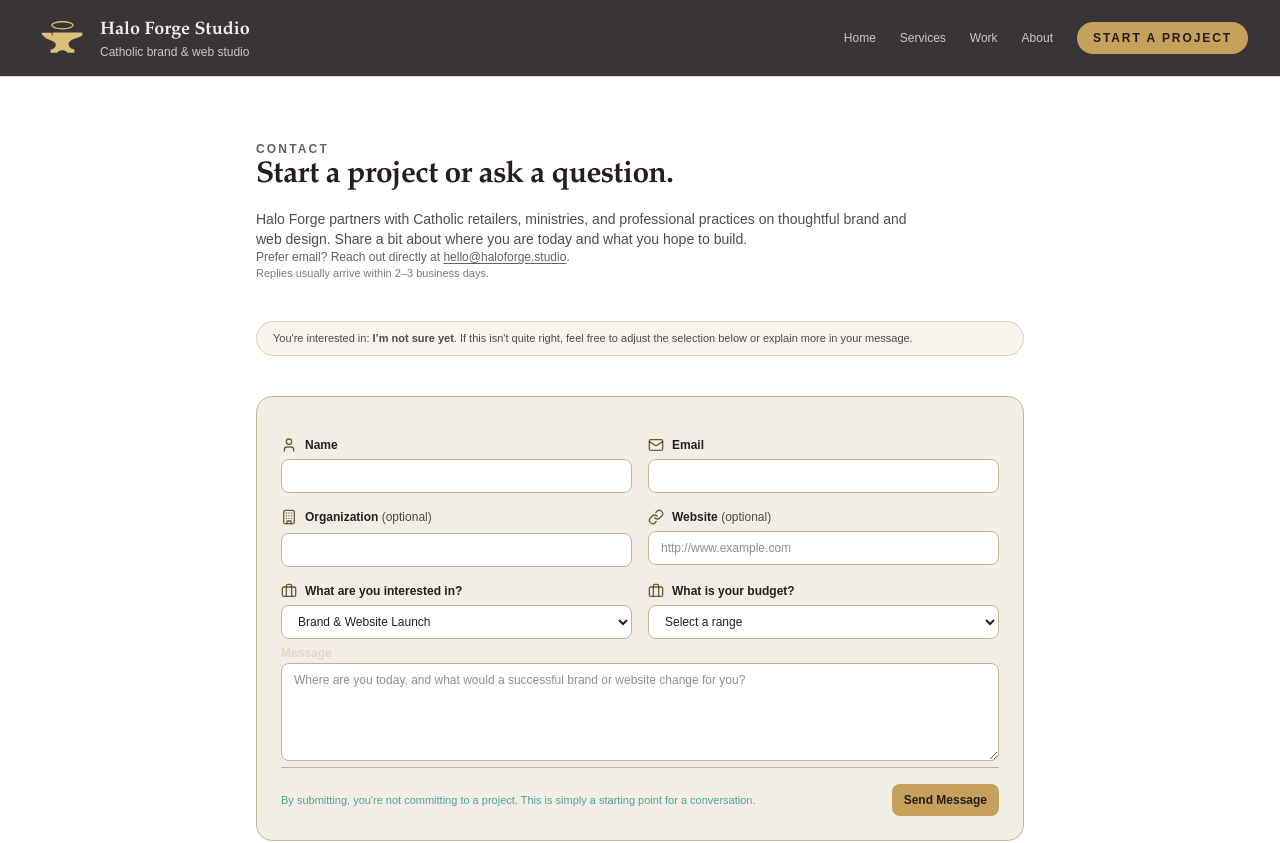
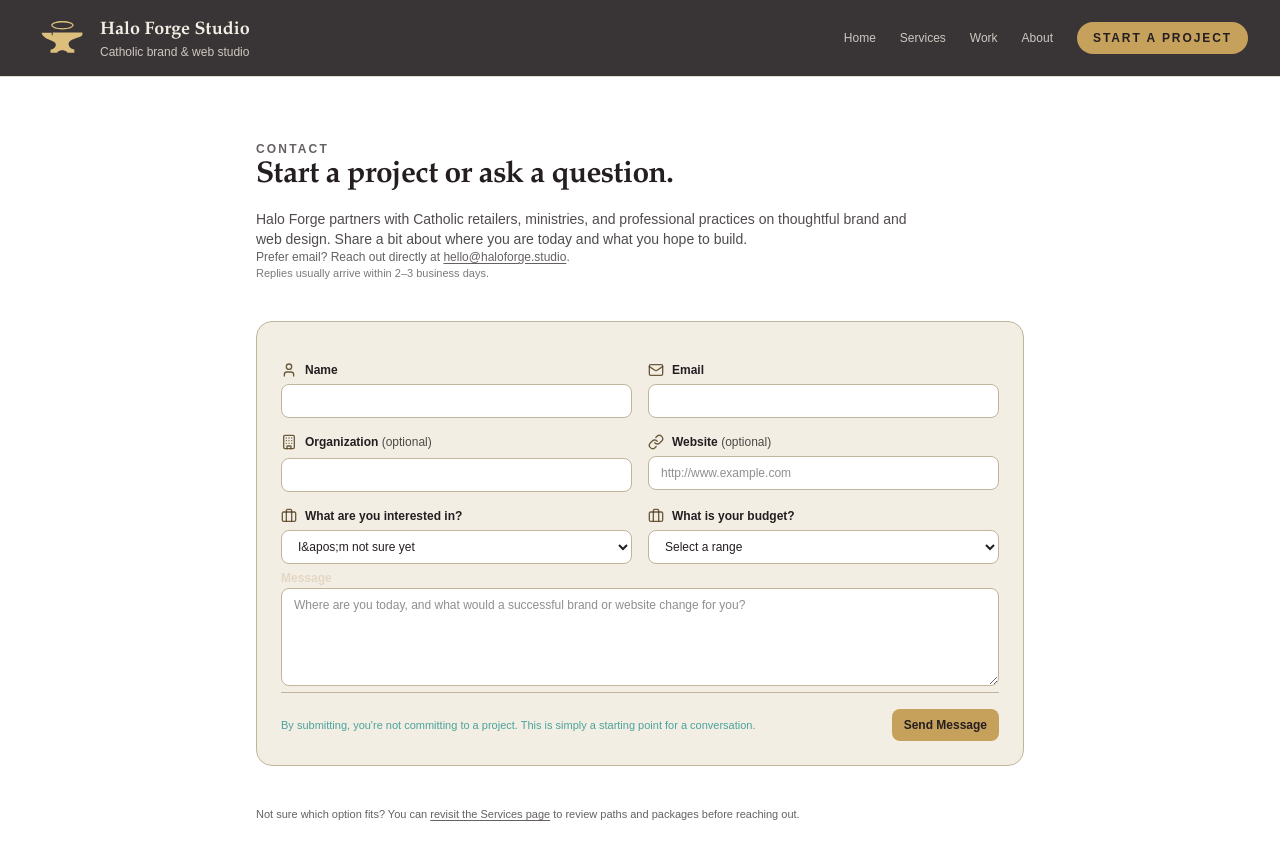
Before and after one commit to jordan2juice/halo-forge-studio, a Next.js app: page /contact in a window 1280 px wide. Shown: the top 843 px of the page. Built offline with nearby package versions, Linux system fonts and the light colour scheme.

Commit message:
`Updated dependencies to Next.js 16.0.10`

```diff
--- a/app/components/contact/ContactForm.tsx
+++ b/app/components/contact/ContactForm.tsx
@@ -9,7 +9,8 @@ import {
 } from "lucide-react";
 import React from "react";
 import { useState } from "react";
-import { connection } from "next/server";
+import { useSearchParams } from "next/navigation";
+import { useMemo } from "react";
 
 const SERVICE_OPTIONS = [
   { value: "brand-web-launch", label: "Brand & Website Launch" },
@@ -21,7 +22,7 @@ const SERVICE_OPTIONS = [
     value: "complete-brand-website",
     label: "Package · Complete Brand + Website",
   },
-  { value: "not-sure", label: "I’m not sure yet" },
+  { value: "not-sure", label: "I&apos;m not sure yet" },
 ];
 
 const BUDGET_OPTIONS = [
@@ -33,17 +34,36 @@ const BUDGET_OPTIONS = [
 ];
 
 export default function ContactForm() {
-  // Rest of your code...
+  const searchParams = useSearchParams();
+  const initialServiceFromQuery = searchParams.get("service") || "";
+
+  const initialService = useMemo(() => {
+    if (!initialServiceFromQuery) return "not-sure";
+    const match = SERVICE_OPTIONS.find(
+      (option) => option.value === initialServiceFromQuery
+    );
+    return match ? match.value : "not-sure";
+  }, [initialServiceFromQuery]);
 
   const [formData, setFormData] = useState({
     name: "",
     email: "",
     organization: "",
     website: "",
-    service: "",
+    service: initialService,
     budget: "",
     message: "",
   });
+
+  function handleChange(
+    e: React.ChangeEvent<
+      HTMLInputElement | HTMLSelectElement | HTMLTextAreaElement
+    >
+  ) {
+    const { name, value } = e.target;
+    setFormData((prev) => ({ ...prev, [name]: value }));
+  }
+
   function handleSubmit(e: React.FormEvent<HTMLFormElement>) {
     e.preventDefault();
 
@@ -62,19 +82,6 @@ export default function ContactForm() {
         console.error("Form submission error", error);
       });
   }
-
-  function handleChange(
-    e: React.ChangeEvent<
-      | HTMLAnchorElement
-      | HTMLInputElement
-      | HTMLSelectElement
-      | HTMLTextAreaElement
-    >
-  ) {
-    const { name, value } = e.target as HTMLInputElement | HTMLTextAreaElement;
-    setFormData((prev) => ({ ...prev, [name]: value }));
-  }
-
   return (
     <section className="bg-halo-offwhite  rounded-2xl border p-6 border-halo-border-strong ">
       <form
--- a/app/contact/page.tsx
+++ b/app/contact/page.tsx
@@ -1,80 +1,11 @@
 // app/contact/page.tsx
-"use client";
-
-import { useState, useMemo } from "react";
-import { useSearchParams } from "next/navigation";
+import { Suspense } from "react";
 import Link from "next/link";
 import Navbar from "../components/layout/Navbar";
 import Footer from "../components/layout/Footer";
 import ContactForm from "../components/contact/ContactForm";
 
-const SERVICE_OPTIONS = [
-  { value: "brand-web-launch", label: "Brand & Website Launch" },
-  { value: "website-refresh", label: "Website Refresh" },
-  { value: "ongoing-support", label: "Ongoing Design & Web Support" },
-  { value: "brand-identity", label: "Package · Brand Identity" },
-  { value: "website-design", label: "Package · Website Design & Development" },
-  {
-    value: "complete-brand-website",
-    label: "Package · Complete Brand + Website",
-  },
-  { value: "not-sure", label: "I’m not sure yet" },
-];
-
 export default function ContactPage() {
-  const searchParams = useSearchParams();
-  const initialServiceFromQuery = searchParams.get("service") || "";
-
-  const initialService = useMemo(() => {
-    if (!initialServiceFromQuery) return "not-sure";
-    const match = SERVICE_OPTIONS.find(
-      (option) => option.value === initialServiceFromQuery
-    );
-    return match ? match.value : "not-sure";
-  }, [initialServiceFromQuery]);
-
-  const [formData, setFormData] = useState({
-    name: "",
-    email: "",
-    organization: "",
-    website: "",
-    service: initialService,
-    budget: "",
-    message: "",
-  });
-
-  const selectedServiceLabel =
-    SERVICE_OPTIONS.find((option) => option.value === formData.service)
-      ?.label ?? null;
-
-  function handleChange(
-    e: React.ChangeEvent<
-      HTMLInputElement | HTMLSelectElement | HTMLTextAreaElement
-    >
-  ) {
-    const { name, value } = e.target;
-    setFormData((prev) => ({ ...prev, [name]: value }));
-  }
-
-  function handleSubmit(e: React.FormEvent<HTMLFormElement>) {
-    e.preventDefault();
-
-    const form = e.currentTarget;
-    const data = new FormData(form);
-
-    fetch("/", {
-      method: "POST",
-      body: data,
-    })
-      .then(() => {
-        // e.g., show success state or redirect
-        console.log("Form successfully submitted");
-      })
-      .catch((error) => {
-        console.error("Form submission error", error);
-      });
-  }
-
   return (
     <>
       <Navbar />
@@ -108,21 +39,11 @@ export default function ContactPage() {
           </p>
         </header>
 
-        {/* Selected service pill */}
-        {selectedServiceLabel &&
-          selectedServiceLabel !== "I&apos;m not sure yet" && (
-            <div className="rounded-full border border-halo-gold/40 bg-halo-gold/10 px-4 py-2">
-              <p className="saint-sans text-[11px] text-halo-dusk/80">
-                You&apos;re interested in:{" "}
-                <span className="font-semibold">{selectedServiceLabel}</span>.
-                If this isn&apos;t quite right, feel free to adjust the
-                selection below or explain more in your message.
-              </p>
-            </div>
-          )}
+        {/* Client-side form that uses useSearchParams, wrapped in Suspense */}
+        <Suspense fallback={null}>
+          <ContactForm />
+        </Suspense>
 
-        {/* Form */}
-        <ContactForm />
         {/* Small note back to services */}
         <p className="saint-sans text-[11px] text-halo-dusk/70">
           Not sure which option fits? You can{" "}
--- a/app/page.tsx
+++ b/app/page.tsx
@@ -1,4 +1,3 @@
-import Image from "next/image";
 import Hero from "./components/home/Hero";
 import Footer from "./components/layout/Footer";
 import ServicesPreview from "./components/home/ServicesPreview";
--- a/package.json
+++ b/package.json
@@ -14,7 +14,7 @@
     "@hugeicons/react": "^1.1.1",
     "lucide-react": "^0.555.0",
     "motion": "^12.23.25",
-    "next": "^16.0.8",
+    "next": "^16.0.10",
     "nodemon": "^3.1.11",
     "react": "19.2.0",
     "react-dom": "19.2.0"
```
Also changed, not shown: 1 other file (tests, documents, lock files or other folders).
